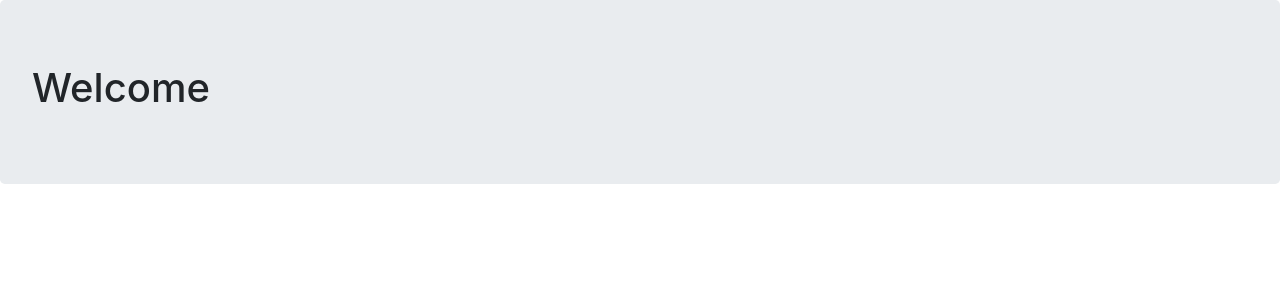
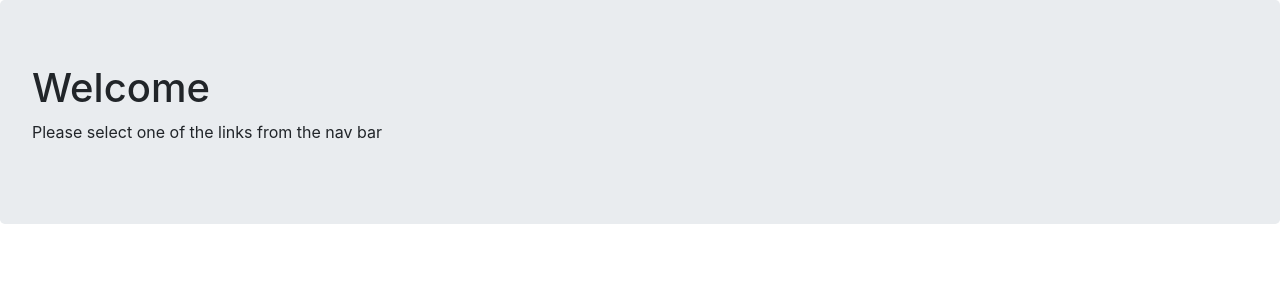
Before and after one commit to woonglae/udemy_flask, a Flask app: page / in a window 1280 px wide. Shown: the part 56-356 px from the top of the page. Run offline with Flask 2, Linux system fonts and the light colour scheme; some libraries are stand-ins or nearby versions.

Commit message:
add comment for using nav bar

```diff
--- a/Flask/section 10 SQL DataBase with Flask/project/templates/home.html
+++ b/Flask/section 10 SQL DataBase with Flask/project/templates/home.html
@@ -5,6 +5,7 @@
 {% block content %}
 <div class="jumbotron">
   <h1>Welcome</h1>
+  <p>Please select one of the links from the nav bar</p>
 </div>
 
 {% endblock %}
```
